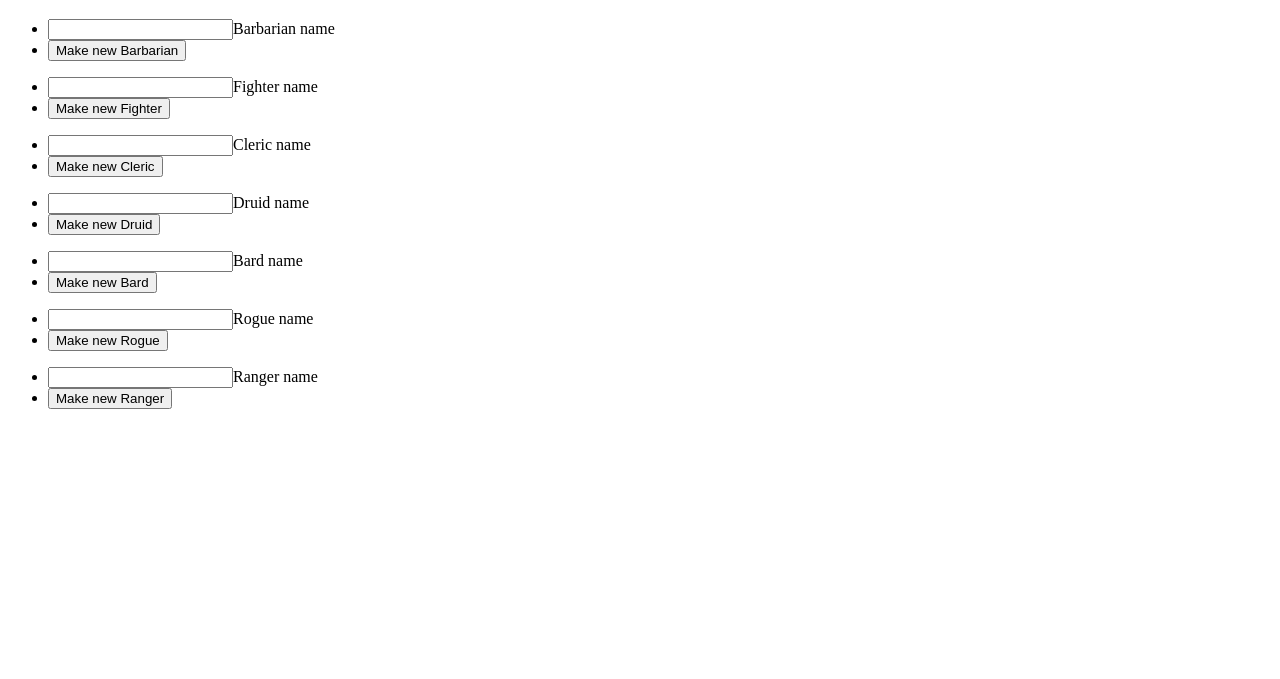
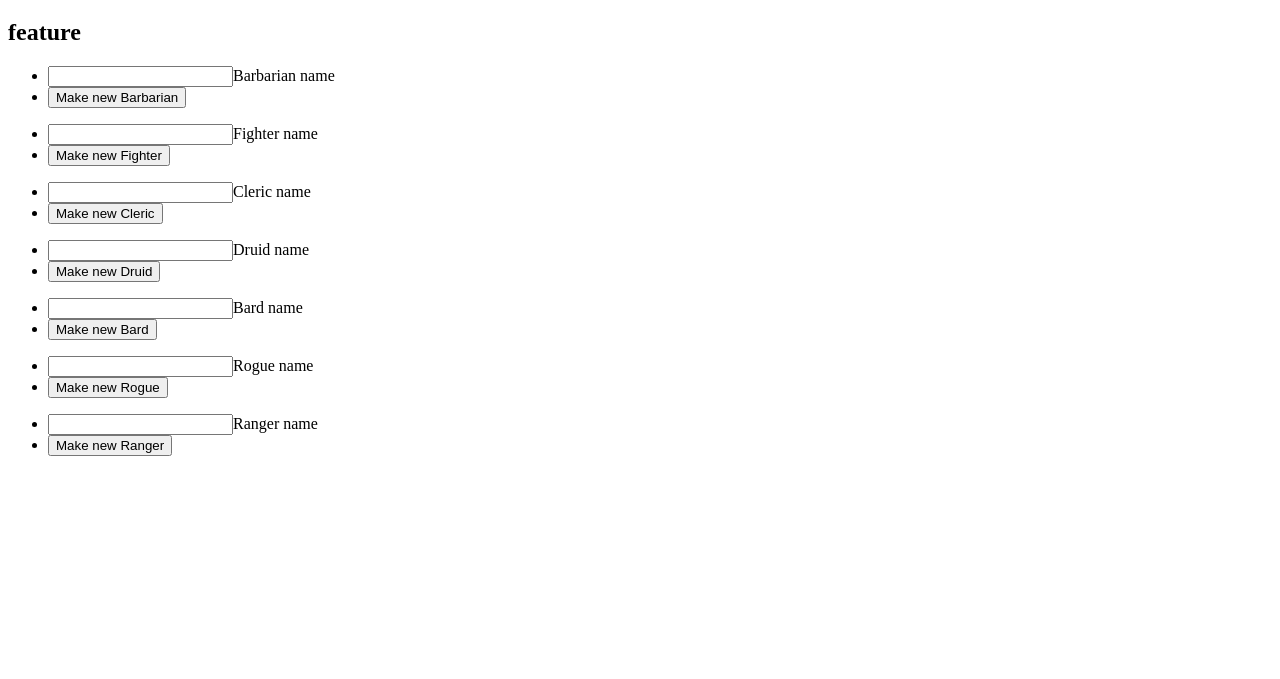
Before and after one commit to HD411/first-repo, a plain HTML site: page index.html in a window 1280 px wide. Shown: the part 121-800 px from the top of the page. Drawn offline with Linux system fonts and the light colour scheme.

Commit message:
added feature

```diff
--- a/index.html
+++ b/index.html
@@ -14,7 +14,9 @@
   <h1 id="header">Hella Fella</h1>
 
 
-
+  <section class="feature">
+    <h2>feature</h2>
+  </section>
 
   <div class="buttons">
     <ul>
```
